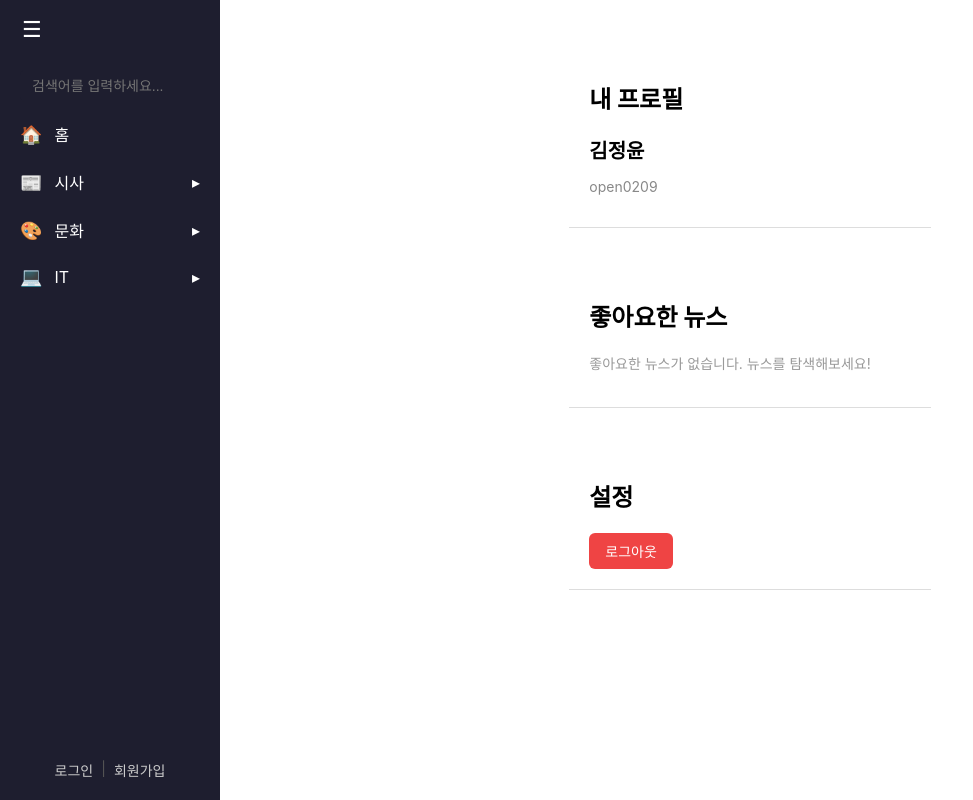
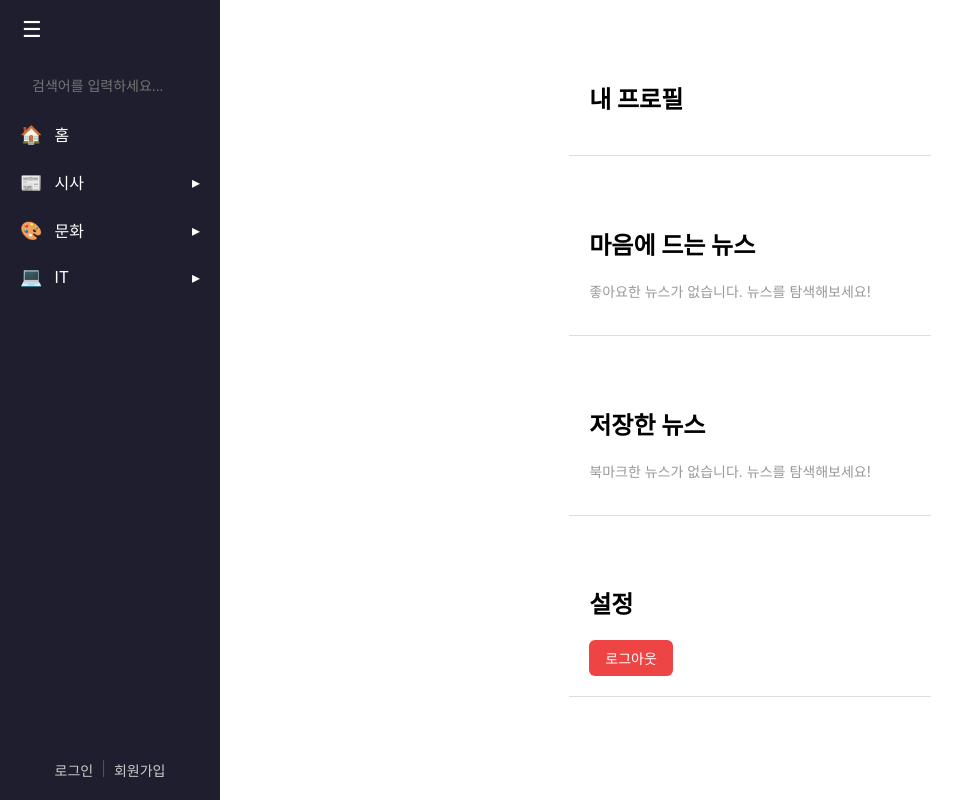
Before and after one commit to gbsw3-1capstone/Front, a React (Create React App) app: page /mypage in a window 1280 px wide. Shown: the whole page, without its empty margins (0-973 px from the left). Built offline with nearby package versions, Linux system fonts and the light colour scheme.

Commit message:
logout system

```diff
--- a/src/App.jsx
+++ b/src/App.jsx
@@ -16,7 +16,10 @@ function App() {
   return (
     <BrowserRouter>
       <div className="navbar-layout">
-        <Navbar isSidebarOpen={isSidebarOpen} setIsSidebarOpen={setIsSidebarOpen} />
+        <Navbar
+          isSidebarOpen={isSidebarOpen}
+          setIsSidebarOpen={setIsSidebarOpen}
+        />
         <div
           className="main-content"
           style={{
--- a/src/mypage/mypage.jsx
+++ b/src/mypage/mypage.jsx
@@ -1,5 +1,4 @@
 import "./mypage.css";
-import { newsList } from "../newsList";
 import { useNavigate } from "react-router-dom";
 
 const likedNews = [];
@@ -7,6 +6,10 @@ const likedNews = [];
 function Mypage() {
   const navigate = useNavigate();
   const logout = (e) => {
+    localStorage.removeItem("username");
+    localStorage.removeItem("token");
+    localStorage.removeItem("userId");
+    localStorage.removeItem("nickname");
     alert("로그아웃 되었습니다.");
     navigate("/");
   };
@@ -14,13 +17,13 @@ function Mypage() {
   return (
     <div className="mypage-container">
       <div className="mypage-card">
-        <h2>내 프로필</h2>
-        <p className="mypage-name">김정윤</p>
-        <p className="mypage-username">open0209</p>
+        <h2 className="mypage-myprofile">내 프로필</h2>
+        <p className="mypage-name">{localStorage.getItem("nickname")}</p>
+        <p className="mypage-username">{localStorage.getItem("username")}</p>
       </div>
 
       <div className="mypage-card">
-        <h2>좋아요한 뉴스</h2>
+        <h2>마음에 드는 뉴스</h2>
         {likedNews.length === 0 ? (
           <p className="mypage-empty">
             좋아요한 뉴스가 없습니다. 뉴스를 탐색해보세요!
@@ -36,7 +39,23 @@ function Mypage() {
           </ul>
         )}
       </div>
-
+      <div className="mypage-card">
+        <h2>저장한 뉴스</h2>
+        {likedNews.length === 0 ? (
+          <p className="mypage-empty">
+            북마크한 뉴스가 없습니다. 뉴스를 탐색해보세요!
+          </p>
+        ) : (
+          <ul className="liked-news-list">
+            {likedNews.map((news, idx) => (
+              <li key={idx} className="news-item">
+                <img src={news.image} alt={news.title} />
+                <span>{news.title}</span>
+              </li>
+            ))}
+          </ul>
+        )}
+      </div>
       <div className="mypage-card">
         <h2>설정</h2>
         <button className="logout-button" onClick={logout}>
--- a/src/navbar/navbar.jsx
+++ b/src/navbar/navbar.jsx
@@ -74,20 +74,6 @@ function Navbar({ isSidebarOpen, setIsSidebarOpen }) {
       setIsSidebarOpen(false);
     }
   };
-
-  //   const handleMenuClick = (label) => {
-  //     toggleMenu(label);
-  //     if(isSidebarOpen){
-  //         setIsSidebarOpen(false);
-  //     }
-  //   };
-
-  //   const handleSubMenuClick = (subTo) => {
-  //   navigate(subTo);
-  //   if (isSidebarOpen) {
-  //     setIsSidebarOpen(false);
-  //   }
-  // };
   return (
     <div className="no-toggle">
       <aside className={`sidebar ${isSidebarOpen ? "open" : "closed"}`}>
@@ -181,7 +167,7 @@ function Navbar({ isSidebarOpen, setIsSidebarOpen }) {
         <div className="navbar-footer">
           {isSidebarOpen ? (
             localStorage.getItem("nickname") ? (
-              <Link to="/mainpage">
+              <Link to="/mypage">
                 <div style={{ padding: "10px", fontWeight: "bold" }}>
                   {localStorage.getItem("nickname")}님
                 </div>
--- a/src/newsList.js
+++ b/src/newsList.js
@@ -129,6 +129,7 @@ export const newsList = [
     image:
       "https://imgnews.pstatic.net/image/144/2025/06/07/0001044728_001_20250607223913811.jpg?type=w647",
     news_source: "naver 스포츠",
+    news_link: "원본 링크",
   },
   {
     id: 14,
--- a/src/tagpage/Tag.jsx
+++ b/src/tagpage/Tag.jsx
@@ -1,6 +1,6 @@
 import { useParams } from "react-router-dom";
 import { newsList } from "../newsList";
-import NewsCard from "../main/NewsCard"; // 경로 확인!
+import NewsCard from "../main/NewsCard";
 import "./Tag.css";
 
 const Tag = () => {
```
